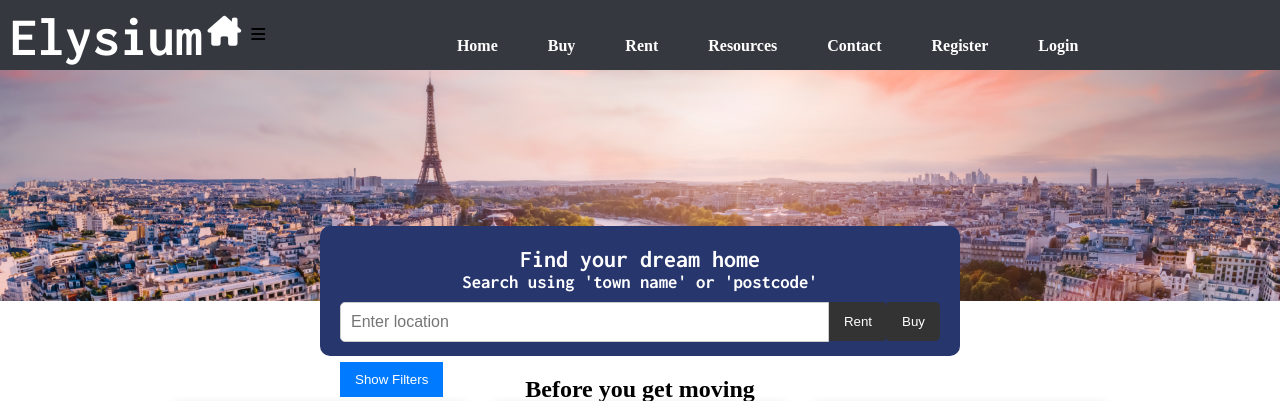
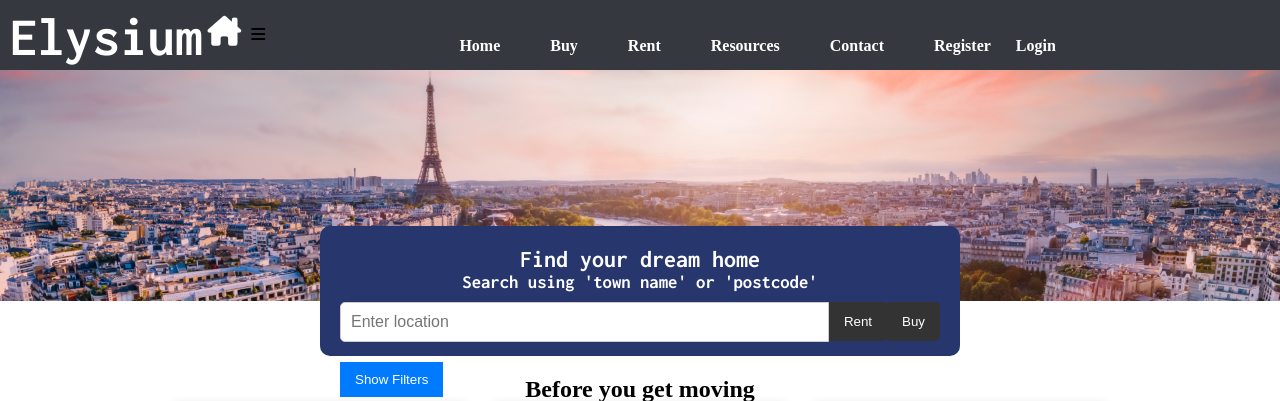
Before and after one commit to Dhitchen28963/elysium-realestate-django, a Django app: page / in a window 1280 px wide. Shown: the top 401 px of the page. Run offline with Django 4.2, Linux system fonts and the light colour scheme; parts of the project's set-up code (start-up, migrations or seed data) failed here and were passed over; some libraries are stand-ins or nearby versions.

Commit message:
Added static files

```diff
--- a/static/css/style.css
+++ b/static/css/style.css
@@ -946,6 +946,15 @@ footer p {
     font-weight: bold;
   }
 
+  .menu li:nth-last-child(2) {
+    margin-right: 5px;
+  }
+
+  .menu li:last-child {
+    margin-left: -10px;
+    margin-right: 30px;
+  }
+
   .menu li:hover .dropdown-menu {
     display: flex;
     flex-direction: row;
```
